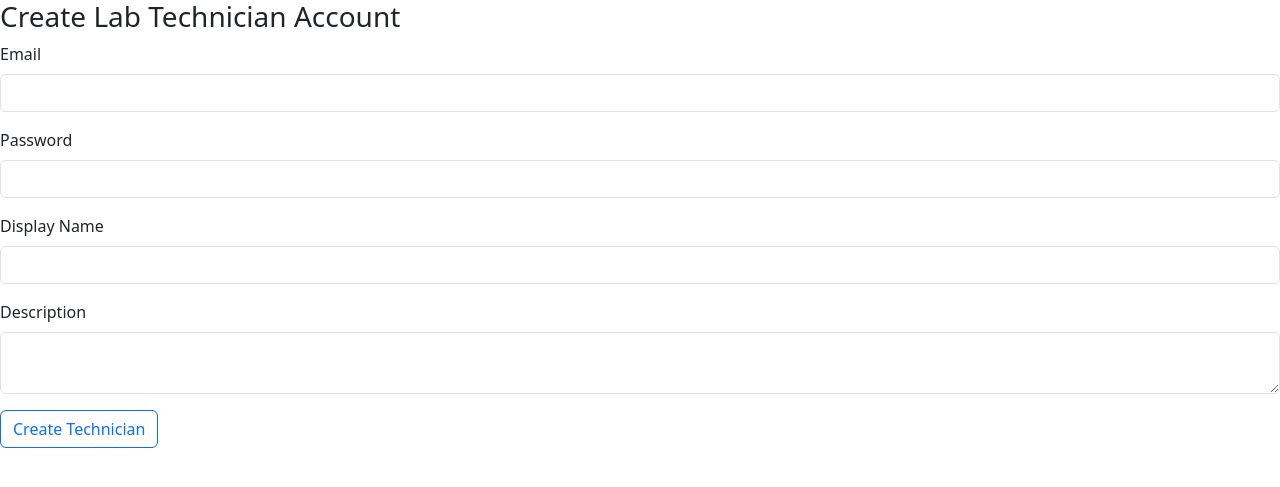
After one commit to DEP-L/CCAPDEV-MCO3, a Node server app: template views/admin/create-tech.hbs in a window 1280 px wide. The commit adds this page. Shown: the top 487 px of the page. Run offline with Node 20, Linux system fonts and the light colour scheme; the template is opened without the code that fills it, so the values that code supplies are empty; some libraries are stand-ins or nearby versions.

Commit message:
admin features (creating tech accounts)

```diff
--- a/package.json
+++ b/package.json
@@ -17,6 +17,7 @@
   },
   "homepage": "https://github.com/aaron-key/CCAPDEV_MCO2#readme",
   "dependencies": {
+    "bcrypt": "^6.0.0",
     "express": "^5.1.0",
     "express-handlebars": "^8.0.3",
     "express-session": "^1.18.1",
--- /dev/null
+++ b/views/admin/create-tech.hbs
@@ -0,0 +1,30 @@
+<div>
+<h3>Create Lab Technician Account</h3>
+<form action="/admin/create-tech" method="POST">
+    <div class="mb-3">
+        <label for="email" class="form-label">Email</label>
+        <input class="form-control" type="email" name="email" required>
+    </div>
+    <div class="mb-3">
+        <label for="password" class="form-label">Password</label>
+        <input class="form-control" type="password" name="password" required>
+    </div>
+    <div class="mb-3">
+        <label for="displayName" class="form-label">Display Name</label>
+        <input class="form-control" type="text" name="displayName">
+    </div>
+    <div class="mb-3">
+        <label for="description" class="form-label">Description</label>
+        <textarea class="form-control" name="description" rows="2"></textarea>
+    </div>
+    <button type="submit" class="btn btn-outline-primary">Create Technician</button>
+
+    {{#if success}}
+        <div class="alert alert-success">Tech account successfully created!</div>
+        <a href="/dashboard" class="btn btn-primary">Dashboard</a>
+    {{/if}}
+    {{#else}}
+    <a href="/dashboard" class="btn btn-outline-primary mb-3">Dashboard</a>
+    {{/else}}
+</form>
+</div>
--- a/views/partials/dash.hbs
+++ b/views/partials/dash.hbs
@@ -144,6 +144,16 @@
             <p>No reservations found for this lab and date.</p>
         {{/if}}
     </div>
+    <!-- for admins -->
+    <div>
+        <!-- admin controls -->
+        {{#if isAdmin}}
+        <div class="my-4">
+            <h2>Admin Controls</h2>
+            <a class="btn btn-outline-primary" href="admin/create-tech">Create Tech Account</a>
+        </div>
+        {{/if}}
+    </div>
 
     <script>
         document.getElementById('lab').addEventListener('change', function() {
```
Also changed, not shown: app2.js (+51 -1 lines), 1 other file.
